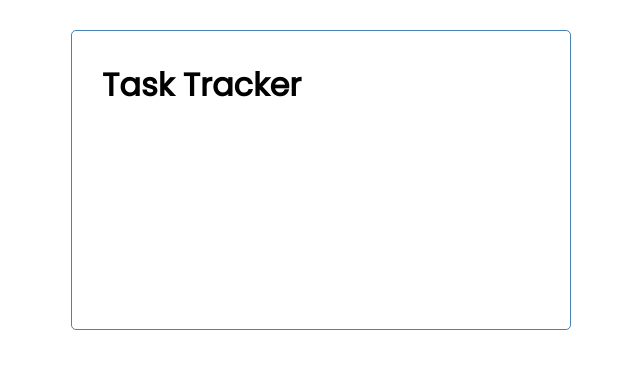
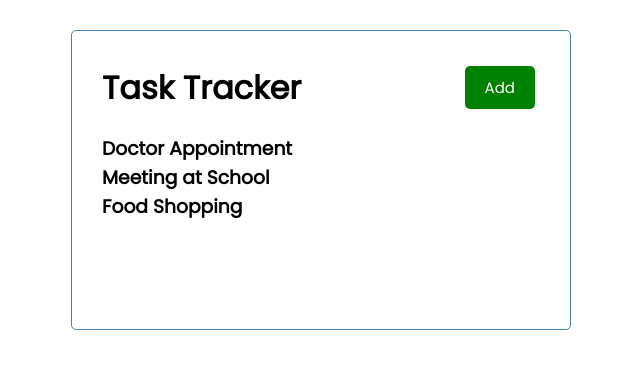
Before and after one commit to lewisyl/react-task-tracker, a React (Create React App) app: page / in a window 1280 px wide. Shown: the top 368 px of the page, without its empty margins (319-959 px from the left). Built offline with nearby package versions, Linux system fonts and the light colour scheme.

Commit message:
working on tasks

```diff
--- a/src/App.js
+++ b/src/App.js
@@ -1,9 +1,33 @@
 import Header from "./components/Header";
+import Tasks from "./components/Tasks";
+import { useState } from "react";
 
 function App() {
+	const [tasks, setTasks] = useState([
+		{
+			id: 1,
+			text: "Doctor Appointment",
+			day: "Feb 5th at 2:30pm",
+			reminder: true,
+		},
+		{
+			id: 2,
+			text: "Meeting at School",
+			day: "Feb 6th at 1:20pm",
+			reminder: true,
+		},
+		{
+			id: 3,
+			text: "Food Shopping",
+			day: "Feb 5th at 4:00pm",
+			reminder: false,
+		},
+	]);
+
 	return (
 		<div className="container">
 			<Header title="Task Tracker" />
+			<Tasks tasks={tasks} />
 		</div>
 	);
 }
--- /dev/null
+++ b/src/components/Button.js
@@ -0,0 +1,25 @@
+import PropTypes from "prop-types";
+
+const Button = ({ color, text, onClick }) => {
+	return (
+		<button
+			style={{ backgroundColor: color }}
+			className="btn"
+			onClick={onClick}
+		>
+			{text}
+		</button>
+	);
+};
+
+Button.defaultProps = {
+	color: "steelblue",
+};
+
+Button.propTypes = {
+	text: PropTypes.string,
+	color: PropTypes.string,
+	onClick: PropTypes.func,
+};
+
+export default Button;
--- a/src/components/Header.js
+++ b/src/components/Header.js
@@ -1,9 +1,15 @@
 import PropTypes from "prop-types";
+import Button from "./Button";
 
 const Header = ({ title }) => {
+	const onClick = () => {
+		console.log("Click");
+	};
+
 	return (
-		<header>
+		<header className="header">
 			<h1>{title}</h1>
+			<Button color="green" text="Add" onClick={onClick} />
 		</header>
 	);
 };
--- /dev/null
+++ b/src/components/Tasks.js
@@ -0,0 +1,11 @@
+const Tasks = ({ tasks }) => {
+	return (
+		<>
+			{tasks.map((task) => (
+				<h3 key={task.id}>{task.text}</h3>
+			))}
+		</>
+	);
+};
+
+export default Tasks;
```
Also changed, not shown: src/components/Task.js (added, +9 -0 lines).
